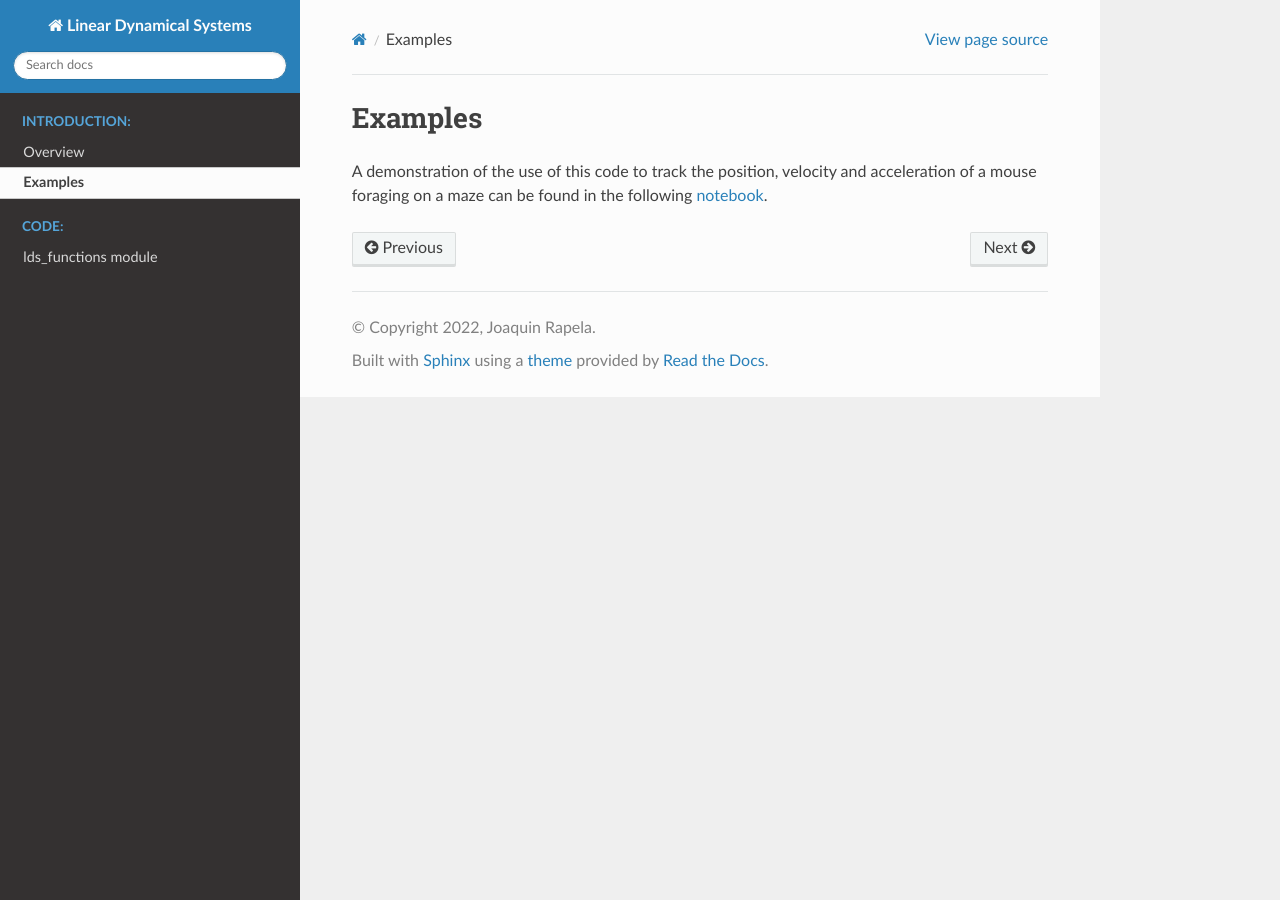
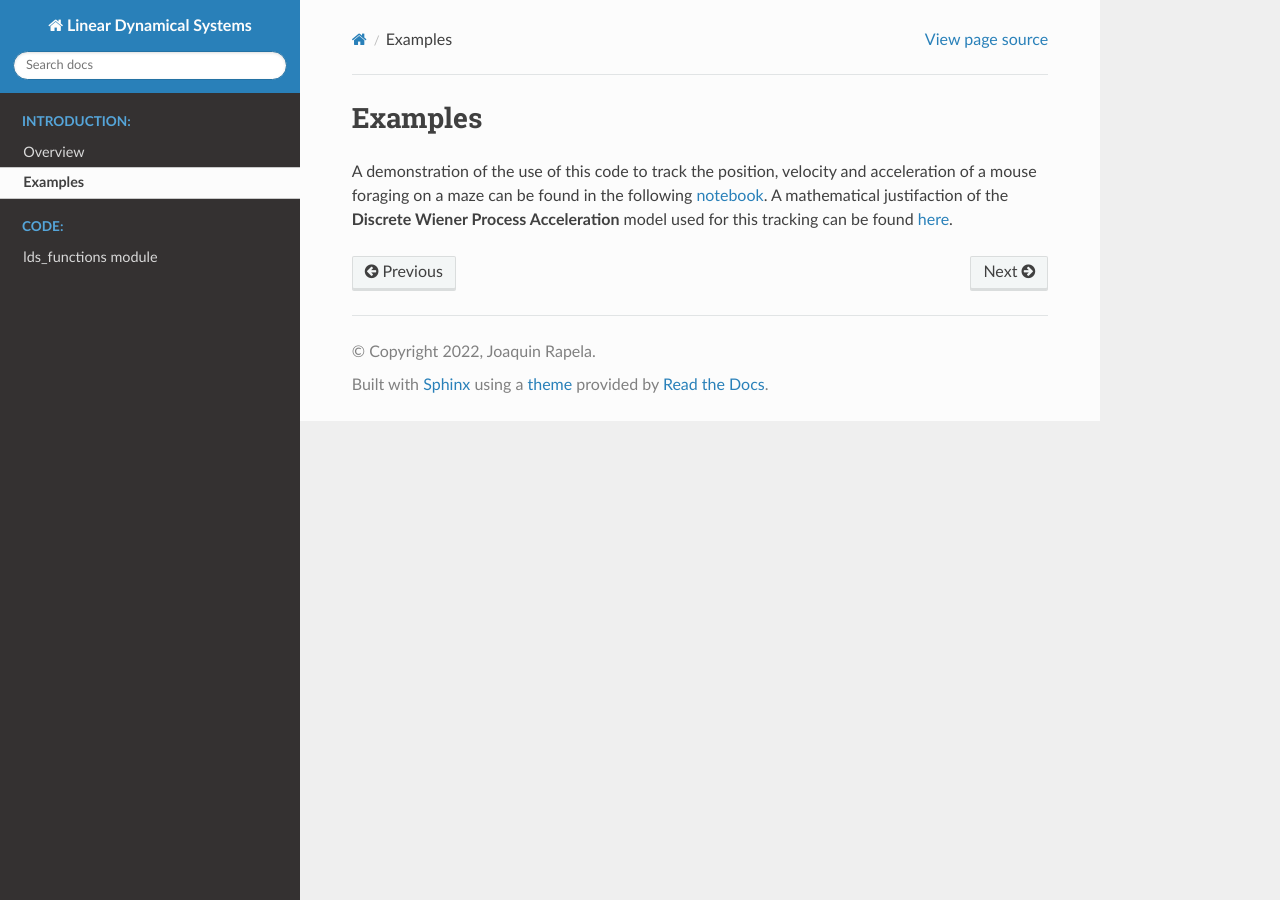
Before and after one commit to joacorapela/lds_python, a Sphinx documentation site: the page built from docs/sphinx/source/examples.rst, in a window 1280 px wide. Built offline with Sphinx 7.4.7 and the Read the Docs theme 2.0.0, drawn with Linux system fonts in a browser that asks for light colours.

Commit message:
Updated docs

```diff
--- a/docs/sphinx/source/examples.rst
+++ b/docs/sphinx/source/examples.rst
@@ -1,4 +1,4 @@
 Examples
 ========
 
-A demonstration of the use of this code to track the position, velocity and acceleration of a mouse foraging on a maze can be found in the following `notebook <https://github.com/joacorapela/lds_python/blob/master/docs/notebooks/ldsForTracking.ipynb>`_.
+A demonstration of the use of this code to track the position, velocity and acceleration of a mouse foraging on a maze can be found in the following `notebook <https://github.com/joacorapela/lds_python/blob/master/docs/notebooks/ldsForTracking.ipynb>`_. A mathematical justifaction of the **Discrete Wiener Process Acceleration** model used for this tracking can be found `here <https://github.com/joacorapela/lds_python/blob/master/docs/trackingNotes/trackingNotes.pdf>`_.
```
Also changed, not shown: 5 other files.
